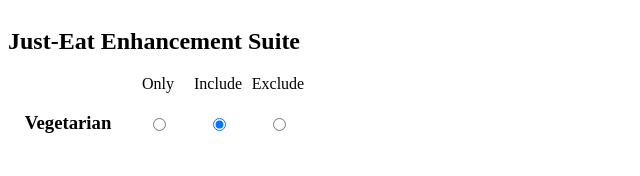
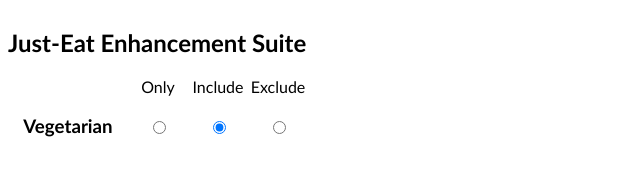
Before and after one commit to mrwilson/veggie-enhancement-suite, a website built with webpack: page popup.html in a window 1280 px wide. Shown: the whole page, without its empty margins (0-640 px from the left). Built offline with nearby package versions, Linux system fonts and the light colour scheme.

Commit message:
style(popup): Use consistent font (Trebuchet)

```diff
--- a/popup.html
+++ b/popup.html
@@ -19,6 +19,8 @@
             width: 300px;
             grid-template-columns: 1.5fr 0.5fr 0.5fr 0.5fr;
             grid-template-rows: 0.5fr 0.5fr 0.5fr;
+
+            font-family: Trebuchet MS;
         }
 
         header {
```
